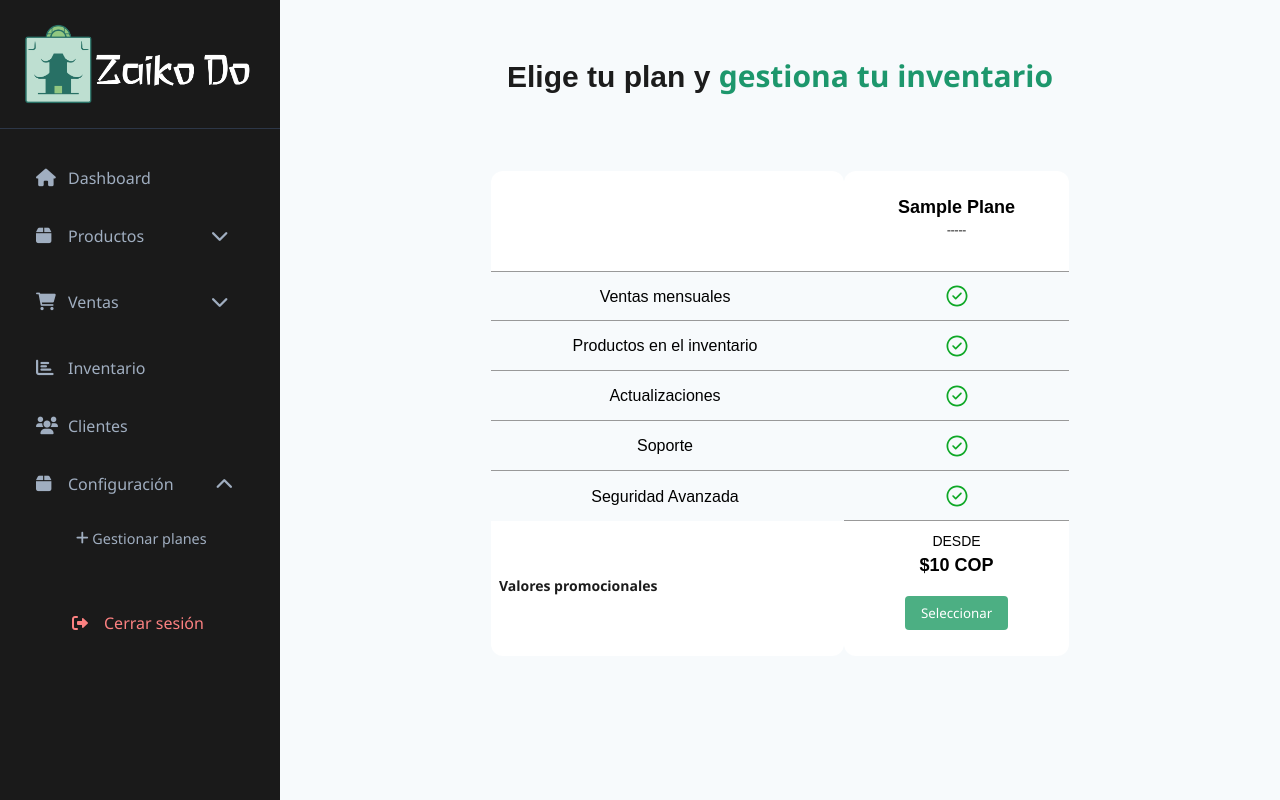
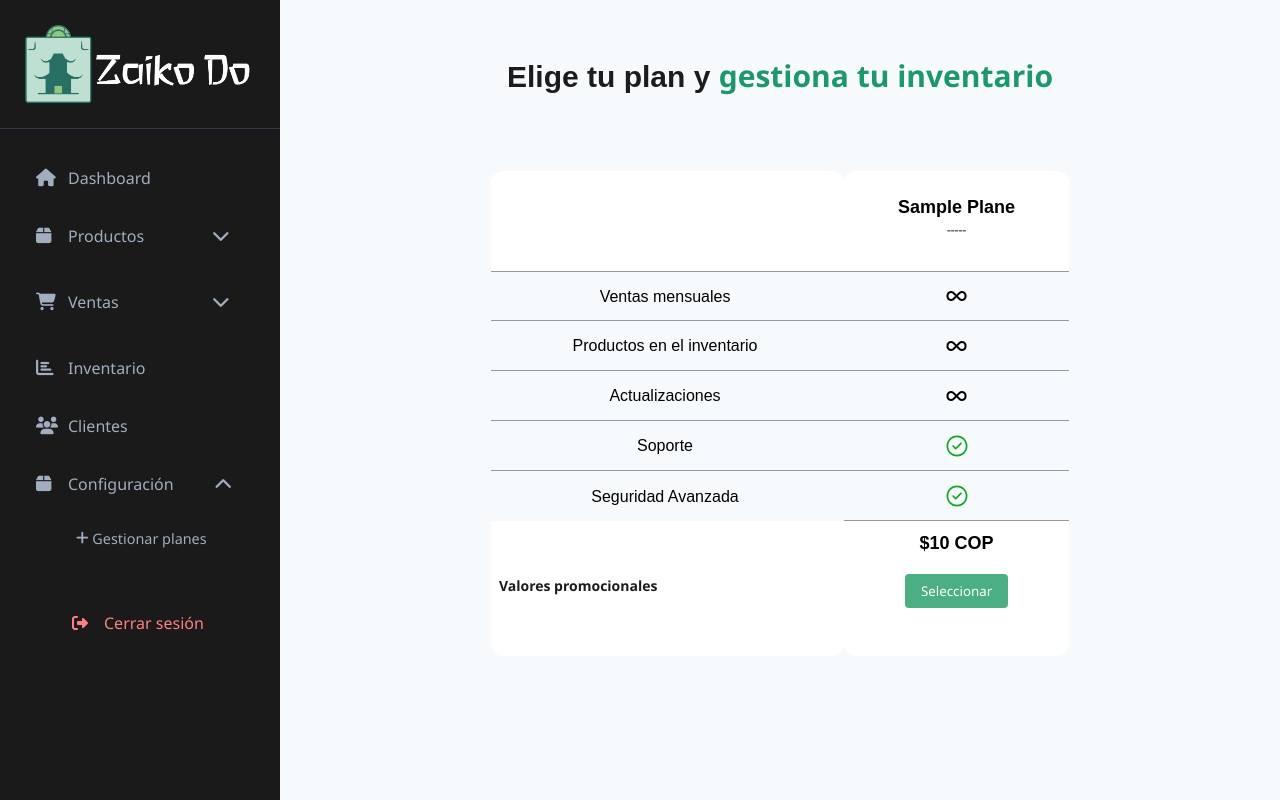
Before and after one commit to johnrua17/Zaiko-Do, a Flask app: page /planes in a window 1280 px wide. Run offline with Flask 3, Linux system fonts and the light colour scheme; tables that the repository leaves empty or names only in its code hold one stand-in row (values such as "Sample post"); data that the repository does not hold is empty; some libraries are stand-ins or nearby versions.

Commit message:
Cambios planes front

```diff
--- a/static/stylePlanes.css
+++ b/static/stylePlanes.css
@@ -215,12 +215,14 @@
 .main-content {
     display: flex;
     justify-content: center;
+
 }
 
 .new-plans-section-container {
     display: flex;
     flex-direction: column;
     align-items: center;
+
 }
 
 @media (max-width: 992px) {
@@ -275,13 +277,15 @@
 }
 
 .new-plans-section-grid {
+
     display: flex;
     align-items: normal;
     justify-content: flex-start;
     width: 100%;
     margin: 40px 0;
     padding: 0;
-    list-style: none
+    list-style: none;
+
 }
 
 .new-plans-section-grid h3,.new-plans-section-grid p {
@@ -423,13 +427,21 @@
     font-family: DM Sans,sans-serif;
     font-size: 12px;
     line-height: 16px;
-    color: #656565
+    color: #ddecdb9b
 }
 
 .new-plans-section-grid__old-price {
     font-family: DM Sans,sans-serif;
     font-size: 14px;
-    text-decoration: line-through
+    text-decoration: line-through;
+
+    display: block;
+    padding: 2px 4px;
+    background-color: #1d976c;
+    color: #ffff;
+    font-family: DM Sans,sans-serif;
+    font-size: 14px
+
 }
 
 .new-plans-section-grid__price {
@@ -737,7 +749,8 @@ background-color: #388e3c;
     color: #1c1c1c;
     display: flex;
     flex: auto;
-    align-items: center
+    align-items: center;
+
 }
 
 .new-plans-promotion.card {
--- a/templates/planes.html
+++ b/templates/planes.html
@@ -7,7 +7,8 @@
     <link href="https://cdnjs.cloudflare.com/ajax/libs/font-awesome/6.0.0/css/all.min.css" rel="stylesheet">
     <link rel="stylesheet" href="/static/stylePlanes.css">
     <link rel="stylesheet" href="/static/styles.css">
-    <link rel="icon" href="{{ url_for('static', filename='images/icono/icono.ico') }}" type="image/x-icon">
+    <link rel="stylesheet" href="https://cdnjs.cloudflare.com/ajax/libs/font-awesome/6.4.2/css/all.min.css">
+
 
 </head>
 <body>
@@ -61,7 +62,7 @@
                                         <b>{{ plan.nombre }}</b>
                                     </h3>
                                     {% if plan.nombre == 'Plan Gratuito' %}
-                                        <p class="new-plans-section-grid__description">Gestiona con <b>Zaiko Do</b> tu inventario tus productos</p>
+                                        <p class="new-plans-section-grid__description">Gestiona con <b>Zaiko Do</b> el inventario de tu negocio</p>
                                     {% elif plan.nombre == 'Plan Año' %}
                                         <p class="new-plans-section-grid__description">Disfruta de lo mejor de <b>Zaiko Do</b> con el máximo nivel de funciones</p>
                                     {% else %}
@@ -82,8 +83,8 @@
                                     <li>
                                         <span class="feature-text">Hasta 150 productos en el inventario</span>
                                     </li>
-                                    <li style="min-height: 50px;">
-                                        <span class="new-plans-section__icon new-plans-section__icon--checked"></span>
+                                     <li>
+                                        <span class="feature-text">Hasta 150 productos en el inventario</span>
                                     </li>
                                     <li style="min-height: 50px;">
                                         <span class="new-plans-section__icon new-plans-section__icon--checked"></span>
@@ -91,17 +92,25 @@
                                     <li style="min-height: 50px;">
                                         <span class="new-plans-section__icon new-plans-section__icon--checked"></span>
                                     </li>
+
+
                                 </ul>
                                 {% else %}
                                 <ul class="new-plans-section-grid__benefits">
                                     <li style="min-height: 50px;">
-                                        <span class="new-plans-section__icon new-plans-section__icon--checked"></span>
+                                        <span>
+                                            <i class="fa-solid fa-infinity"></i>
+                                        </span>
                                     </li>
                                     <li style="min-height: 50px;">
-                                        <span class="new-plans-section__icon new-plans-section__icon--checked"></span>
+                                        <span>
+                                            <i class="fa-solid fa-infinity"></i>
+                                        </span>
                                     </li>
                                     <li style="min-height: 50px;">
-                                        <span class="new-plans-section__icon new-plans-section__icon--checked"></span>
+                                        <span>
+                                            <i class="fa-solid fa-infinity"></i>
+                                        </span>
                                     </li>
                                     <li style="min-height: 50px;">
                                         <span class="new-plans-section__icon new-plans-section__icon--checked"></span>
@@ -111,19 +120,25 @@
                                     </li>
                                 </ul>
                                 {% endif %}
+                                <div class="new-plans-section-grid__footer">
+                                    {% if plan.nombre == 'Plan Semestre' %}
+                                        <p class="new-plans-section-grid__old-price" style="text-decoration: none">
+                                            Ahorra $19.900 COP
+                                        </p>
+                                    {% elif plan.nombre == 'Plan Año' %}
+                                        <p class="new-plans-section-grid__old-price" style="text-decoration: none">
+                                            Ahorra $39.800 COP
+                                        </p>
+                                    {% endif %}
 
-
-                                <div class="new-plans-section-grid__footer">
-                                    <p class="new-plans-section-grid__old-price" style="text-decoration: none">
-                                        DESDE
-                                    </p>
                                     <div class="new-plans-section-grid__price">
                                         {% if plan.nombre == 'Plan Gratuito' %}
                                             $0 COP
                                         {% else %}
-                                            ${{ '{:,.0f}'.format(plan.precio)|replace(',','.') }} COP
+                                            ${{ '{:,.0f}'.format(plan.precio)|replace(',', '.') }} COP
                                         {% endif %}
                                     </div>
+
                                     {% if plan.idplan == plan_actual %}
                                         <span class="current-plan">Plan Actual</span>
                                     {% else %}
@@ -132,9 +147,7 @@
                                         </a>
                                     {% endif %}
                                 </div>
-                            </li>
-                            {% endfor %}
-                    </ul>
+                                {% endfor %}
                 </section>
         </div>
     </div>
```
